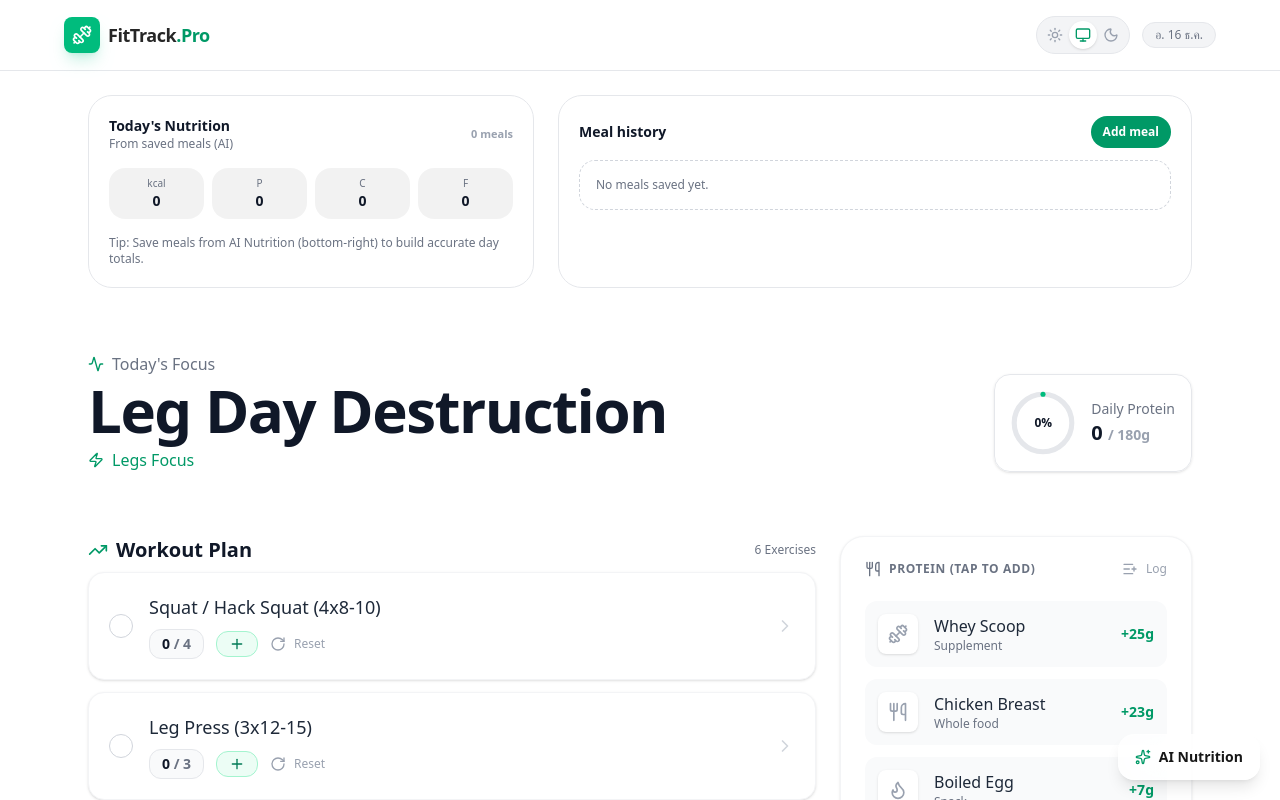
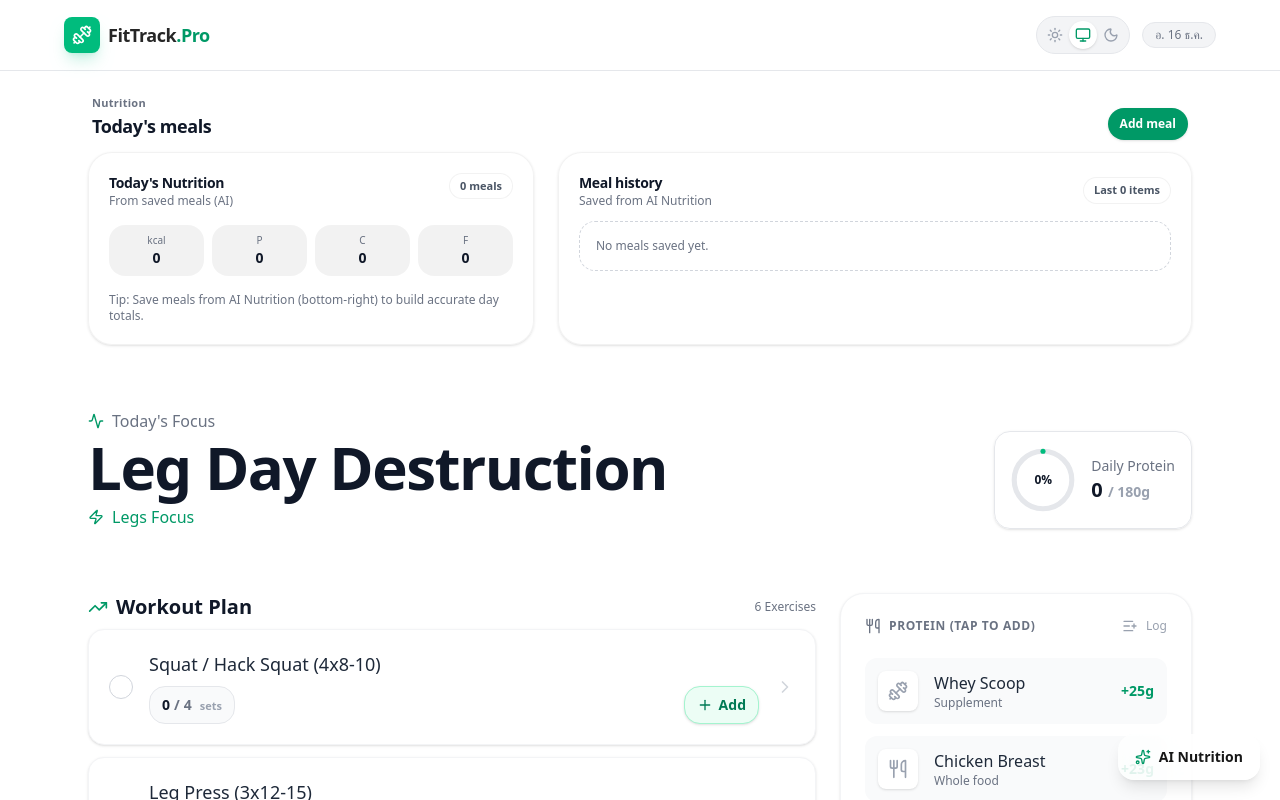
Before and after one commit to NonLuong/my-fitness, a Next.js app: page / in a window 1280 px wide. Shown: the top 800 px of the page. Built offline with nearby package versions, Linux system fonts and the light colour scheme.

Commit message:
Update Info

```diff
--- a/src/app/page.tsx
+++ b/src/app/page.tsx
@@ -630,14 +630,30 @@ function FitnessApp() {
       <main className="max-w-6xl mx-auto p-4 md:p-6 space-y-6">
 
         {/* Meals & Nutrition (AI history) */}
-        <section className="grid grid-cols-1 md:grid-cols-12 gap-4 md:gap-6">
-          <div className="md:col-span-5 rounded-3xl border border-gray-200 bg-white/60 p-5 backdrop-blur-md dark:border-white/10 dark:bg-white/5">
-            <div className="flex items-center justify-between">
+        <section className="space-y-3">
+          <div className="flex items-end justify-between gap-3 px-1">
             <div>
-                <div className="text-sm font-bold text-gray-900 dark:text-white">Today&apos;s Nutrition</div>
+              <div className="text-[11px] font-semibold tracking-wide text-gray-500 dark:text-neutral-400">Nutrition</div>
+              <div className="text-lg font-extrabold tracking-tight text-gray-900 dark:text-white">Today&apos;s meals</div>
+            </div>
+            <button
+              onClick={() => setAiOpen(true)}
+              className="rounded-2xl bg-emerald-600 px-3 py-2 text-xs font-bold text-white shadow-sm hover:bg-emerald-500"
+            >
+              Add meal
+            </button>
+          </div>
+
+          <div className="grid grid-cols-1 md:grid-cols-12 gap-4 md:gap-6">
+            <div className="md:col-span-5 rounded-3xl border border-black/5 bg-white/70 p-5 shadow-sm backdrop-blur-md dark:border-white/10 dark:bg-neutral-900/40">
+              <div className="flex items-start justify-between gap-3">
+                <div>
+                  <div className="text-sm font-extrabold tracking-tight text-gray-900 dark:text-white">Today&apos;s Nutrition</div>
                   <div className="text-xs text-gray-500 dark:text-neutral-400">From saved meals (AI)</div>
                 </div>
-              <div className="text-[11px] font-semibold text-gray-400 dark:text-neutral-500">{meals.length} meals</div>
+                <div className="inline-flex items-center rounded-full border border-black/5 bg-white/70 px-2.5 py-1 text-[11px] font-semibold text-gray-600 dark:border-white/10 dark:bg-white/5 dark:text-neutral-300">
+                  {meals.length} meals
+                </div>
               </div>
 
             <div className="mt-4 grid grid-cols-4 gap-2 text-center">
@@ -664,19 +680,19 @@ function FitnessApp() {
               </div>
             </div>
 
-          <div className="md:col-span-7 rounded-3xl border border-gray-200 bg-white/60 p-5 backdrop-blur-md dark:border-white/10 dark:bg-white/5">
-            <div className="flex items-center justify-between">
-              <div className="text-sm font-bold text-gray-900 dark:text-white">Meal history</div>
-              <button
-                onClick={() => setAiOpen(true)}
-                className="rounded-2xl bg-emerald-600 px-3 py-2 text-xs font-bold text-white hover:bg-emerald-500"
-              >
-                Add meal
-              </button>
+            <div className="md:col-span-7 rounded-3xl border border-black/5 bg-white/70 p-5 shadow-sm backdrop-blur-md dark:border-white/10 dark:bg-neutral-900/40">
+              <div className="flex items-center justify-between gap-3">
+                <div>
+                  <div className="text-sm font-extrabold tracking-tight text-gray-900 dark:text-white">Meal history</div>
+                  <div className="text-xs text-gray-500 dark:text-neutral-400">Saved from AI Nutrition</div>
+                </div>
+                <div className="inline-flex items-center rounded-full border border-black/5 bg-white/70 px-2.5 py-1 text-[11px] font-semibold text-gray-600 dark:border-white/10 dark:bg-white/5 dark:text-neutral-300">
+                  Last {Math.min(meals.length, 8)} items
+                </div>
               </div>
 
               {meals.length === 0 ? (
-              <div className="mt-3 rounded-2xl border border-dashed border-gray-300 p-4 text-xs text-gray-500 dark:border-white/10 dark:text-neutral-400">
+                <div className="mt-3 rounded-2xl border border-dashed border-gray-300 bg-white/50 p-4 text-xs text-gray-500 dark:border-white/10 dark:bg-white/5 dark:text-neutral-400">
                   No meals saved yet.
                 </div>
               ) : (
@@ -688,10 +704,10 @@ function FitnessApp() {
                     const f = m.items.reduce((s, it) => s + (it.fatG ?? 0), 0);
 
                     return (
-                    <div key={m.id} className="rounded-3xl border border-black/5 bg-white/70 p-4 dark:border-white/10 dark:bg-neutral-900/40">
+                      <div key={m.id} className="group rounded-3xl border border-black/5 bg-white/65 p-4 shadow-sm transition hover:bg-white/80 dark:border-white/10 dark:bg-neutral-950/25 dark:hover:bg-neutral-950/35">
                         <div className="flex items-start justify-between gap-3">
                           <div>
-                          <div className="text-xs font-bold text-gray-900 dark:text-white">
+                            <div className="text-xs font-extrabold tracking-tight text-gray-900 dark:text-white">
                               {m.mealType.toUpperCase()} • {new Date(m.ts).toLocaleTimeString('th-TH', { hour: '2-digit', minute: '2-digit' })}
                             </div>
                             <div className="mt-1 text-[11px] text-gray-500 dark:text-neutral-400 line-clamp-2">
@@ -700,7 +716,7 @@ function FitnessApp() {
                           </div>
                           <button
                             onClick={() => deleteMeal(m.id)}
-                          className="rounded-2xl px-3 py-2 text-xs font-semibold text-rose-600 hover:bg-rose-50 dark:text-rose-300 dark:hover:bg-rose-950/30"
+                            className="rounded-2xl px-3 py-2 text-xs font-semibold text-rose-700 hover:bg-rose-50 dark:text-rose-300 dark:hover:bg-rose-950/30"
                           >
                             Delete
                           </button>
@@ -729,6 +745,7 @@ function FitnessApp() {
                   })}
                 </div>
               )}
+            </div>
           </div>
         </section>
 
@@ -835,29 +852,38 @@ function FitnessApp() {
                           {ex}
                         </h4>
                         <div className="mt-2 flex items-center gap-3">
-                          <div className={`rounded-xl border px-3 py-1 text-sm font-semibold transition-colors
+                          <div
+                            className={`relative overflow-hidden rounded-2xl border px-3 py-2 text-sm font-semibold tabular-nums transition-colors
                               ${done
                                 ? 'bg-emerald-100 border-emerald-200 dark:bg-emerald-900/20 dark:border-emerald-500/20'
                                 : 'bg-gray-50 border-gray-200 dark:bg-neutral-950/40 dark:border-neutral-800'
-                            }`}>
-                            <span className={done ? 'text-emerald-700 dark:text-emerald-400' : 'text-gray-900 dark:text-neutral-200'}>{item.count}</span>
-                            <span className="text-gray-500 dark:text-neutral-600"> / {item.target}</span>                          </div>
+                              }`}
+                            aria-label={`sets ${item.count} of ${item.target}`}
+                          >
+                            <div
+                              className={`absolute inset-0 opacity-70 ${done ? 'bg-emerald-500/10' : 'bg-emerald-500/8'}`}
+                              style={{
+                                clipPath: `inset(0 ${Math.max(0, 100 - (item.target ? (item.count / item.target) * 100 : 0))}% 0 0 round 16px)`,
+                              }}
+                            />
+                            <div className="relative flex items-baseline gap-1">
+                              <span className={done ? 'text-emerald-800 dark:text-emerald-200' : 'text-gray-900 dark:text-neutral-200'}>{item.count}</span>
+                              <span className="text-gray-500 dark:text-neutral-500">/</span>
+                              <span className="text-gray-500 dark:text-neutral-400">{item.target}</span>
+                              <span className="ml-1 text-[11px] font-semibold text-gray-400 dark:text-neutral-500">sets</span>
+                            </div>
+                          </div>
+
+                          <div className="flex-1" />
 
                           <button
                             type="button"
                             onClick={(e) => { e.stopPropagation(); incrementExercise(ex); }}
-                              className="inline-flex items-center gap-1 rounded-xl border border-emerald-200 bg-emerald-50 px-3 py-1 text-sm font-extrabold text-emerald-700 hover:bg-emerald-100 dark:border-emerald-500/20 dark:bg-emerald-950/30 dark:text-emerald-200 dark:hover:bg-emerald-950/45"
+                            className="inline-flex items-center gap-1.5 rounded-2xl border border-emerald-200 bg-emerald-50 px-3 py-2 text-sm font-extrabold text-emerald-700 shadow-sm hover:bg-emerald-100 dark:border-emerald-500/20 dark:bg-emerald-950/30 dark:text-emerald-200 dark:hover:bg-emerald-950/45"
                             aria-label="เพิ่มจำนวนเซ็ต"
                           >
                             <Plus className="w-4 h-4" />
-                            </button>
-
-                          <button
-                            type="button"
-                            onClick={(e) => { e.stopPropagation(); resetExercise(ex); }}
-                            className="inline-flex items-center gap-2 text-xs text-gray-400 hover:text-red-500 dark:text-neutral-500 dark:hover:text-white transition-colors"
-                          >
-                            <RotateCw className="w-4 h-4" /> Reset
+                            <span className="hidden sm:inline">Add</span>
                           </button>
                         </div>
                       </div>
```
Lines whose indentation alone changed are shown as unchanged.
